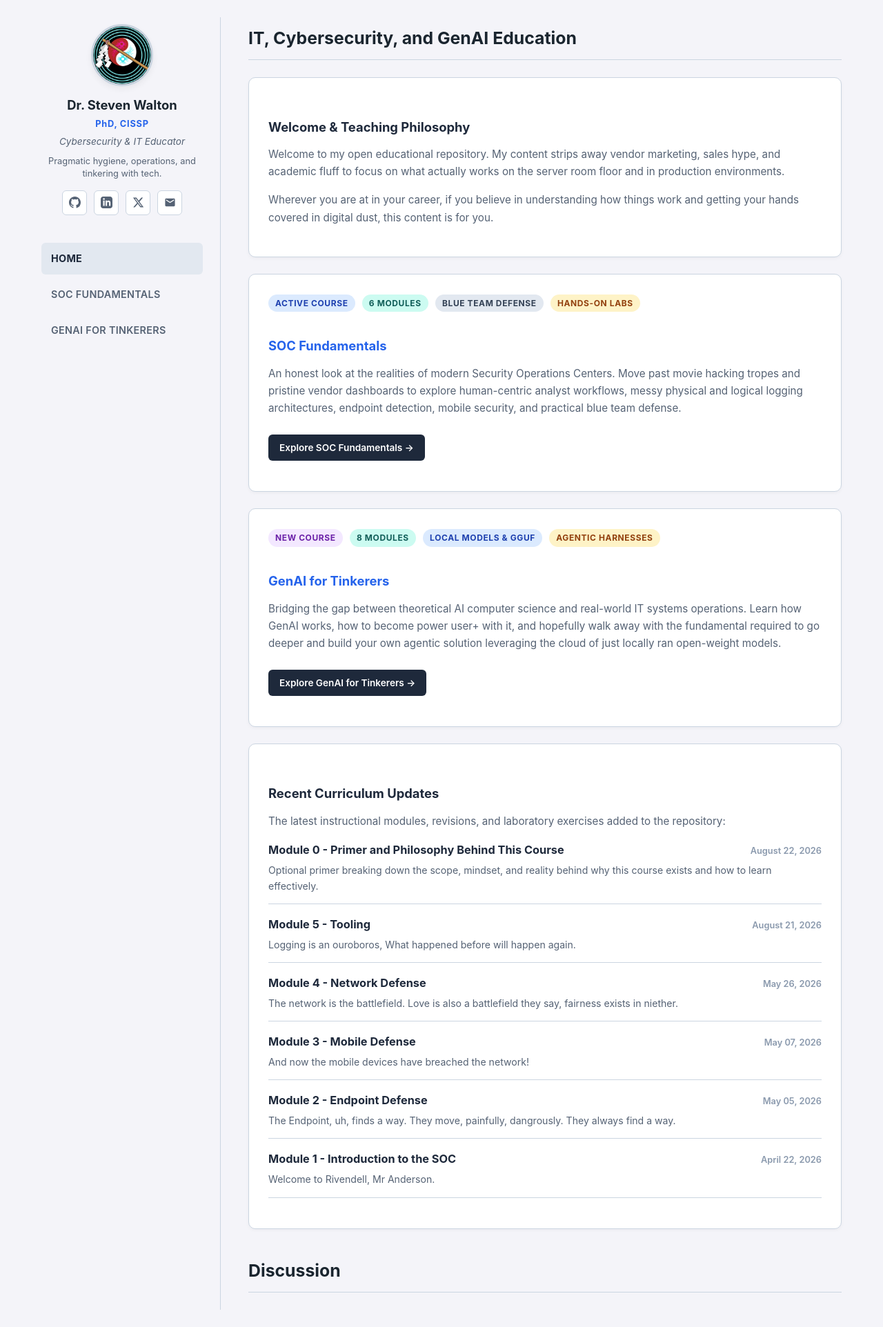
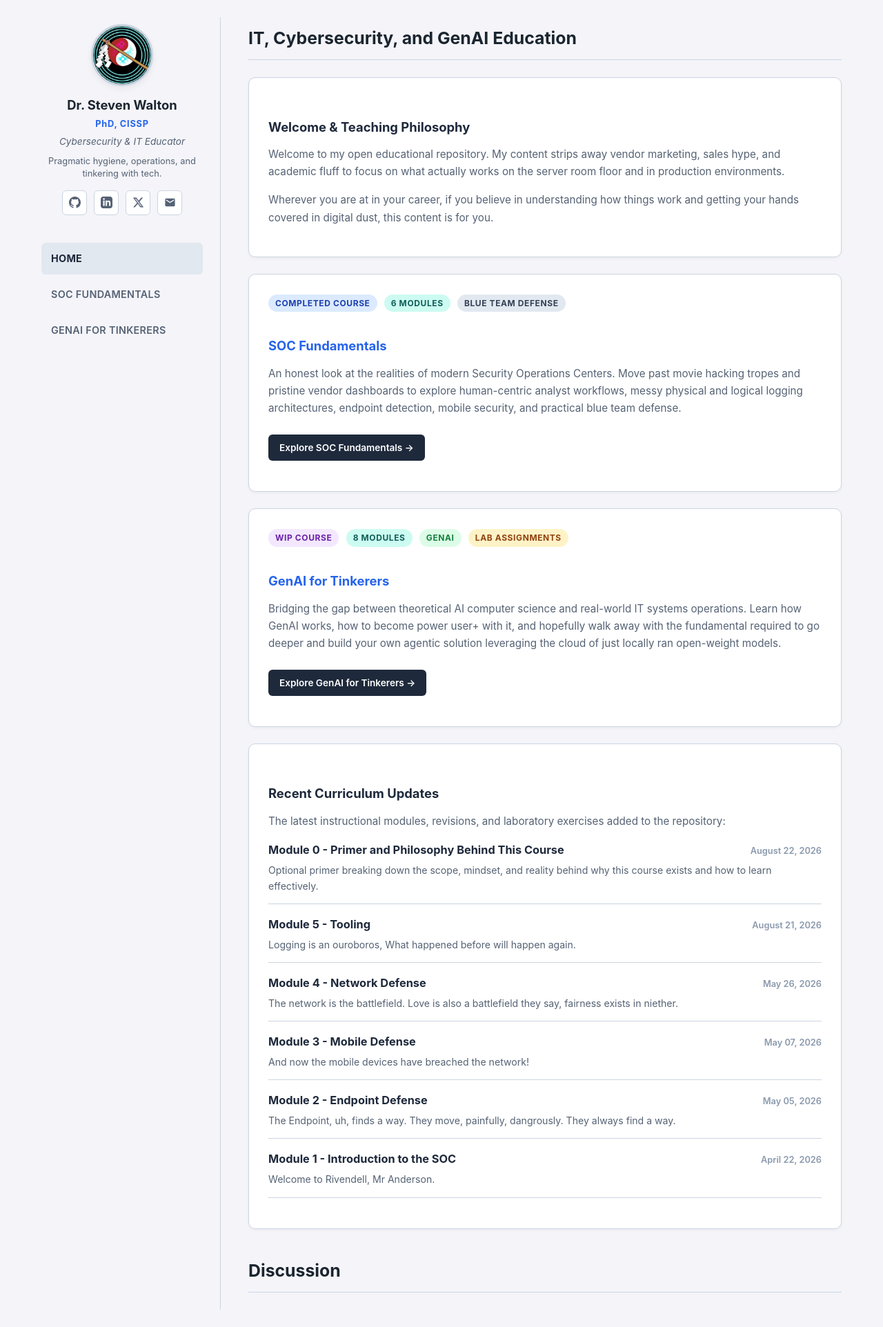
Before and after one commit to stevenwithaphd/swaltonprof.github.io, a Jekyll site: the page built from index.md, in a window 1280 px wide. Shown: the whole page at 69% size. Built offline with Jekyll 4.4.1, drawn with Linux system fonts in a browser that asks for light colours; comment, search, counter and statistics services are not loaded.

Commit message:
always minor tweaks...

```diff
--- a/_layouts/default.html
+++ b/_layouts/default.html
@@ -80,9 +80,13 @@
         .badge { display: inline-flex; align-items: center; padding: 3px 10px; font-size: 0.75rem; font-weight: 700; border-radius: 20px; text-transform: uppercase; letter-spacing: 0.05em; margin-right: 6px; margin-bottom: 6px; }
         .badge-blue { background-color: #dbeafe; color: #1e40af; }
         .badge-teal { background-color: #ccfbf1; color: #115e59; }
+        .badge-green { background-color: #dcfce7; color: #15803d; }
         .badge-amber { background-color: #fef3c7; color: #92400e; }
-        .badge-slate { background-color: #e2e8f0; color: #334155; }
+        .badge-orange { background-color: #ffedd5; color: #9a3412; }
+        .badge-rose, .badge-red { background-color: #ffe4e6; color: #9f1239; }
         .badge-purple { background-color: #f3e8ff; color: #6b21a8; }
+        .badge-indigo { background-color: #e0e7ff; color: #3730a3; }
+        .badge-slate, .badge-gray { background-color: #e2e8f0; color: #334155; }
 
         /* Buttons */
         .btn-cta { display: inline-flex; align-items: center; gap: 6px; padding: 8px 16px; background-color: var(--accent); color: #ffffff !important; font-size: 0.85rem; font-weight: 600; border-radius: 6px; text-decoration: none !important; transition: all 0.2s ease; margin-top: 10px; }
--- a/index.md
+++ b/index.md
@@ -18,10 +18,9 @@ Wherever you are at in your career, if you believe in understanding how things w
 
 <div class="card" markdown="1">
 
-<span class="badge badge-blue">Active Course</span>
+<span class="badge badge-blue">Completed Course</span>
 <span class="badge badge-teal">6 Modules</span>
 <span class="badge badge-slate">Blue Team Defense</span>
-<span class="badge badge-amber">Hands-on Labs</span>
 
 ### [SOC Fundamentals](/soc-fundamentals/)
 
@@ -33,10 +32,10 @@ An honest look at the realities of modern Security Operations Centers. Move past
 
 <div class="card" markdown="1">
 
-<span class="badge badge-purple">New Course</span>
+<span class="badge badge-purple">WIP Course</span>
 <span class="badge badge-teal">8 Modules</span>
-<span class="badge badge-blue">Local Models & GGUF</span>
-<span class="badge badge-amber">Agentic Harnesses</span>
+<span class="badge badge-green">GenAI</span>
+<span class="badge badge-amber">Lab Assignments</span>
 
 ### [GenAI for Tinkerers](/genai-for-tinkerers/)
 
```
